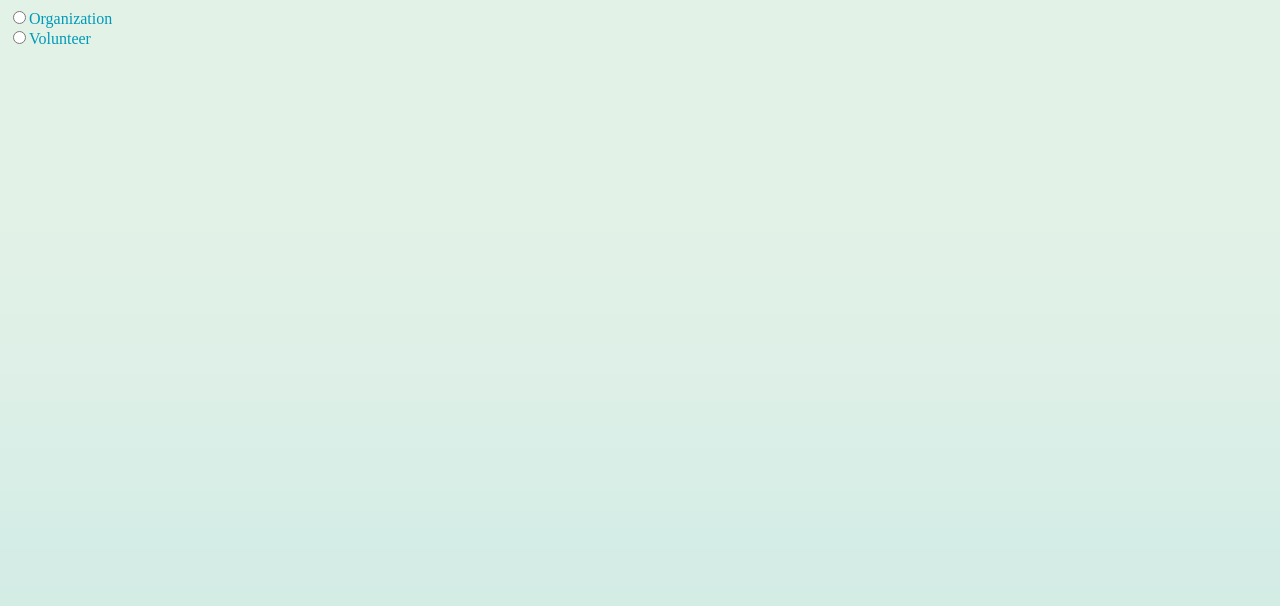
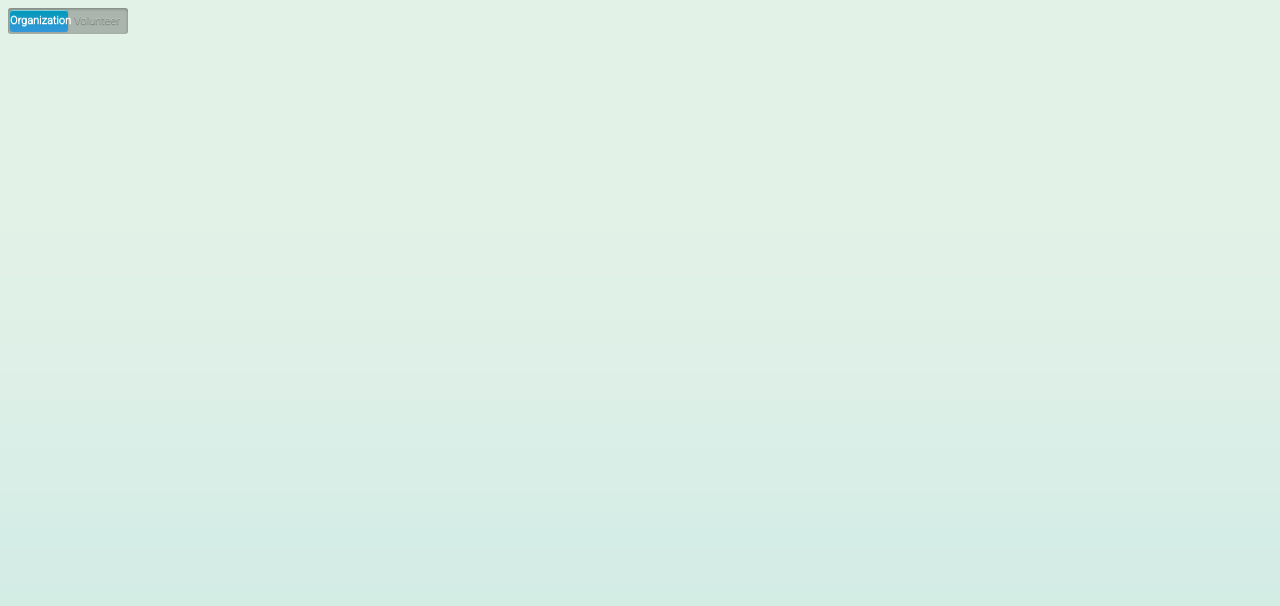
Before and after one commit to dragon-fury/Vol-U-Me, a plain HTML site: page www/signup.html in a window 1280 px wide. Drawn offline with Linux system fonts and the light colour scheme.

Commit message:
Allen: worked on css

```diff
--- a/www/css/who.css
+++ b/www/css/who.css
@@ -91,6 +91,7 @@ h2 {
   background-image: -ms-linear-gradient(top, #ffffff, #ffffff);
   background-image: -o-linear-gradient(top, #ffffff, #ffffff);
   background-image: linear-gradient(to bottom, #ffffff, #ffffff);
+  */
   font-family: Arial;
   font-size: 20px;
   padding: 10px 200px 50px 200px;
@@ -104,3 +105,90 @@ h2 {
 .current {
   display: block;
 }
+
+
+.container {
+  font-family: 'Roboto', sans-serif;
+  font-weight: 400;
+ /*margin: 50px auto;*/
+  color: white;
+  width: 120px;
+}
+
+.switch {
+  position: relative;
+  /*margin: 20px auto;*/
+  height: 26px;
+  width: 120px;
+  background: rgba(0, 0, 0, 0.25);
+  border-radius: 3px;
+  -webkit-box-shadow: inset 0 1px 3px rgba(0, 0, 0, 0.3), 0 1px rgba(255, 255, 255, 0.1);
+  box-shadow: inset 0 1px 3px rgba(0, 0, 0, 0.3), 0 1px rgba(255, 255, 255, 0.1);
+}
+
+.switch-label {
+  position: relative;
+  z-index: 2;
+  float: left;
+  width: 58px;
+  line-height: 26px;
+  font-size: 11px;
+  color: rgba(255, 255, 255, 0.35);
+  text-align: center;
+  text-shadow: 0 1px 1px rgba(0, 0, 0, 0.45);
+  cursor: pointer;
+}
+
+.switch-label:active {
+  font-weight: bold;
+}
+
+.switch-label-off {
+  padding-left: 2px;
+}
+
+.switch-label-on {
+  padding-right: 2px;
+}
+
+.switch-input {
+  display: none;
+}
+
+.switch-input:checked + .switch-label {
+  font-weight: bold;
+ /*color: rgba(0, 0, 0, 0.65);*/
+  color : white;
+  text-shadow: 0 1px rgba(255, 255, 255, 0.25);
+  -webkit-transition: 0.15s ease-out;
+  -moz-transition: 0.15s ease-out;
+  -o-transition: 0.15s ease-out;
+  transition: 0.15s ease-out;
+}
+
+.switch-input:checked + .switch-label-on ~ .switch-selection {
+  /* Note: left: 50% doesn't transition in WebKit */
+  left: 60px;
+}
+
+.switch-selection {
+  display: block;
+  position: absolute;
+  z-index: 1;
+  top: 2px;
+  left: 2px;
+  width: 58px;
+  height: 22px;
+  background: #0099B8;
+  border-radius: 3px;
+  background-image: -webkit-linear-gradient(top, #0099B8,  #3498db);
+  background-image: -moz-linear-gradient(top, #0099B8,  #3498db);
+  background-image: -o-linear-gradient(top, #0099B8,  #3498db);
+  background-image: linear-gradient(to bottom, #0099B8,  #3498db3);
+  -webkit-box-shadow: inset 0 1px rgba(255, 255, 255, 0.5), 0 0 2px rgba(0, 0, 0, 0.2);
+  box-shadow: inset 0 1px rgba(255, 255, 255, 0.5), 0 0 2px rgba(0, 0, 0, 0.2);
+  -webkit-transition: left 0.15s ease-out;
+  -moz-transition: left 0.15s ease-out;
+  -o-transition: left 0.15s ease-out;
+  transition: left 0.15s ease-out;
+}
--- a/www/signup.html
+++ b/www/signup.html
@@ -12,10 +12,15 @@ and open the template in the editor.
         <link rel="stylesheet" type="text/css" href="./css/who.css"/>
     <body>
         <div class="alert"></div>
-        <form style="color: #0099B8" action="">
-				<input type="radio" name="radiobutton" value="organization">Organization<br>
-				<input type="radio" name="radiobutton" value="person">Volunteer <br>
-			</form>
+        <div class="container">
+        <div class="switch">
+         <input type="radio" class="switch-input" name="view" value="organization" id="organization" checked>
+           <label for="organization" class="switch-label switch-label-off">Organization</label>
+           <input type="radio" class="switch-input" name="view" value="volunteer" id="volunteer">
+          <label for="volunteer" class="switch-label switch-label-on">Volunteer</label>
+         <span class="switch-selection"></span>
+       </div>
+       </div>
             <div id="user_profile" style="display:none">
         <form name="user_profile" id ="user_profile" class="profile">
             <input type="hidden" value="user" />
@@ -58,7 +63,7 @@ and open the template in the editor.
                 $("#user_profile").hide();
                 $("#org_profile").show();
             }
-            if($(this).attr("value")=="person"){
+            if($(this).attr("value")=="volunteer"){
                 $("#org_profile").hide();
                 $("#user_profile").show();
             }
```
